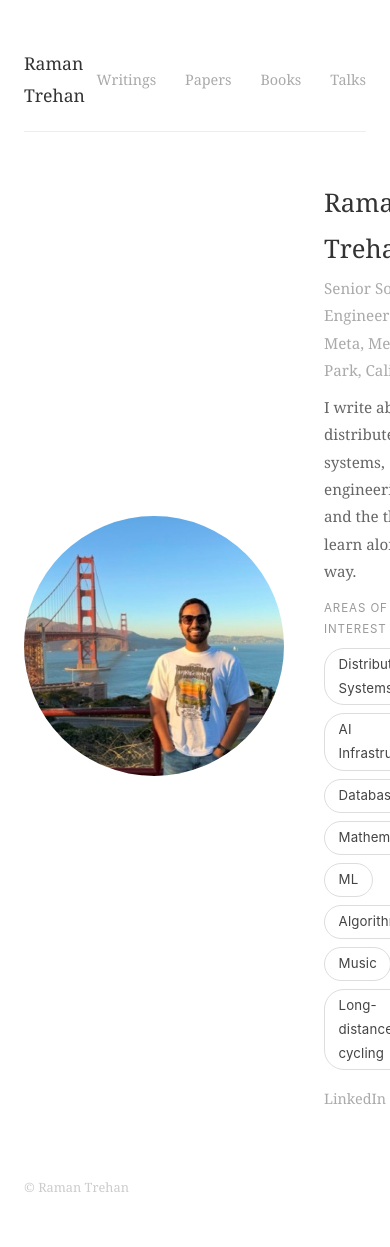
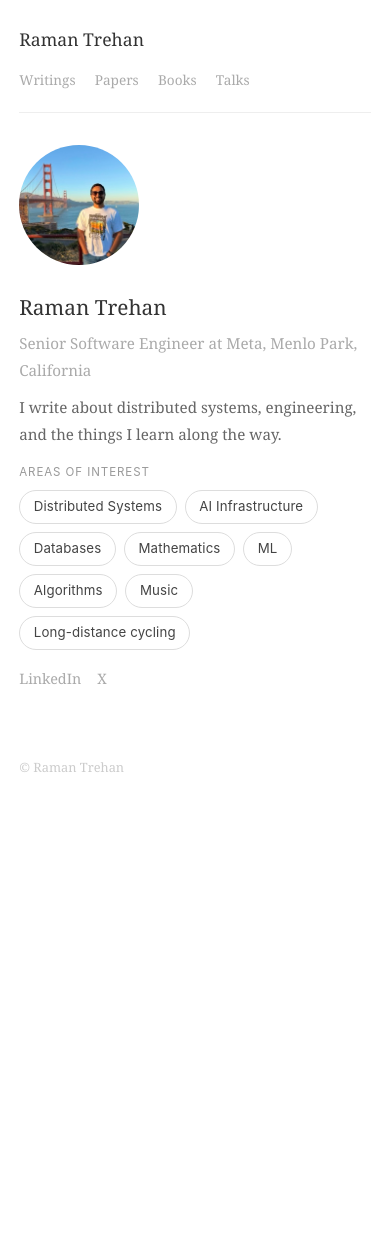
Before and after one commit to ramandeeptrehan/ramandeeptrehan.github.io, a Jekyll site: the page built from index.html, in a window 390 px wide. Built offline with Jekyll 4.4.1, drawn with Linux system fonts in a browser that asks for light colours; after the commit the page ends 900 px from its top, so only the background shows below that.

Commit message:
Fix mobile layout with responsive CSS

```diff
--- a/assets/css/style.css
+++ b/assets/css/style.css
@@ -237,3 +237,45 @@ footer {
   font-size: 0.8rem;
   color: #ccc;
 }
+
+/* Mobile */
+@media (max-width: 600px) {
+  body {
+    padding: 1.5rem 1.2rem;
+  }
+
+  header {
+    flex-direction: column;
+    align-items: flex-start;
+    gap: 0.8rem;
+    margin-bottom: 2rem;
+  }
+
+  nav {
+    gap: 1.2rem;
+    flex-wrap: wrap;
+  }
+
+  nav a {
+    font-size: 0.85rem;
+  }
+
+  .hero {
+    flex-direction: column;
+    align-items: flex-start;
+    gap: 1.5rem;
+  }
+
+  .avatar {
+    width: 120px;
+    height: 120px;
+  }
+
+  .hero-text h2 {
+    font-size: 1.3rem;
+  }
+
+  table td:last-child {
+    display: none;
+  }
+}
```
